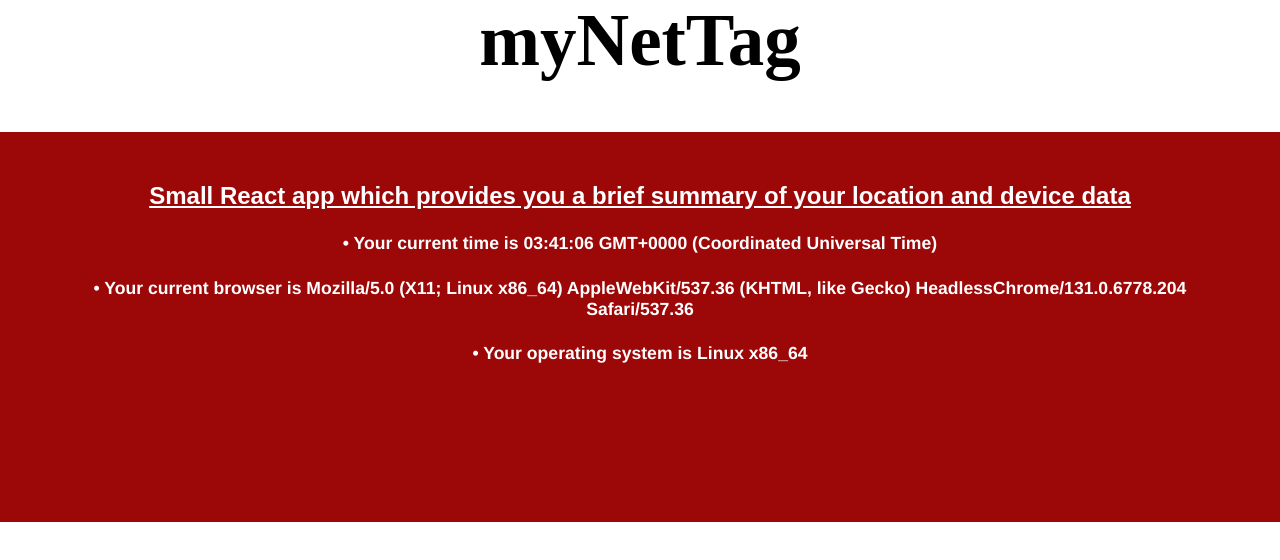
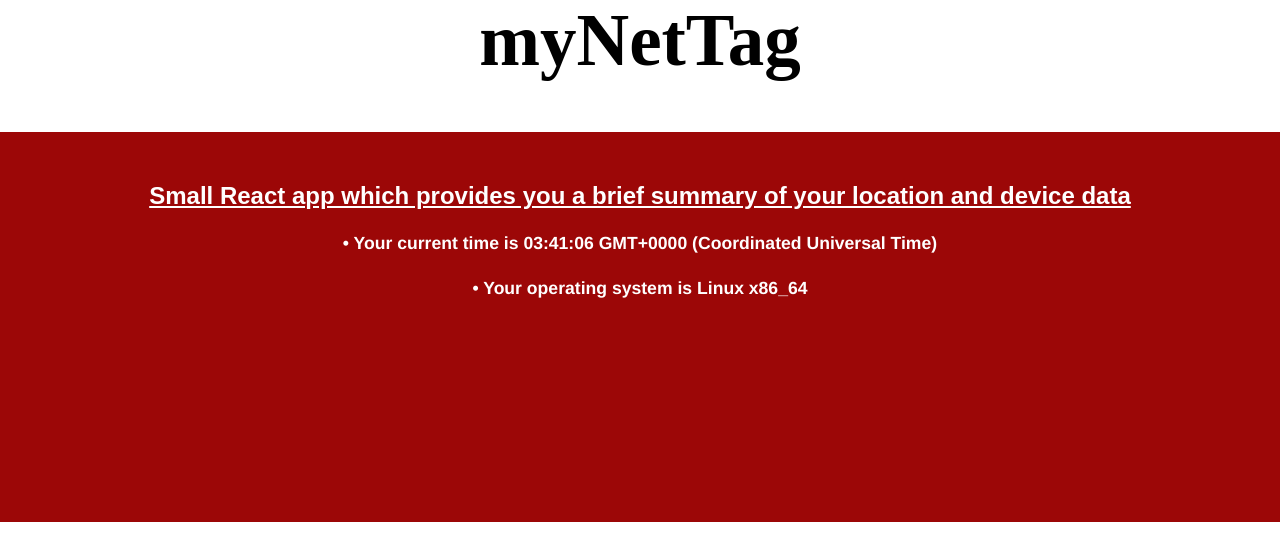
Before and after one commit to Toughee/myNetTag-React, a React (Create React App) app: page / in a window 1280 px wide. Shown: the top 560 px of the page. Built offline with nearby package versions, Linux system fonts and the light colour scheme.

Commit message:
Update App.js

```diff
--- a/src/App.js
+++ b/src/App.js
@@ -7,11 +7,6 @@ class App extends Component {
   getDate() {
     const date = new Date()
     return date.toTimeString();
-  }
-
-  getBrowserData() {
-    const bData = navigator.userAgent;
-    return bData || 'Sorry. Your Browser Data is unavailable';
   }
 
   getOS() {
@@ -26,7 +21,6 @@ class App extends Component {
           <h2>Small React app which provides you a brief
             summary of your location and device data</h2>
                 <h4>• Your current time is {this.getDate()}</h4>
-                <h4>• Your current browser is {this.getBrowserData()}</h4>
                 <h4>• Your operating system is {this.getOS()}</h4>
         </div>
       </div>
```
